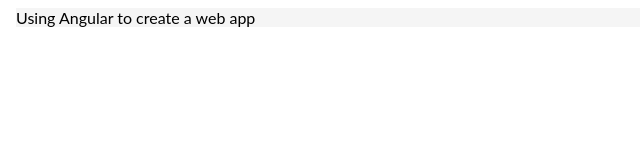
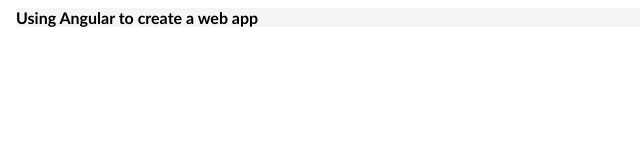
Before and after one commit to nwelsh/angular-ivy-dsgx6r, an Angular app: page / in a window 1280 px wide. Shown: the top 160 px of the page, without its empty margins (0-640 px from the left). Built offline with nearby package versions, Linux system fonts and the light colour scheme.

Commit message:
CSS update

```diff
--- a/src/app/app.component.css
+++ b/src/app/app.component.css
@@ -1,5 +1,6 @@
 p {
-  font-family: Lato;
+  font-family: 'Calibri';
+  font-weight: 700;
 }
 
 body {
```
